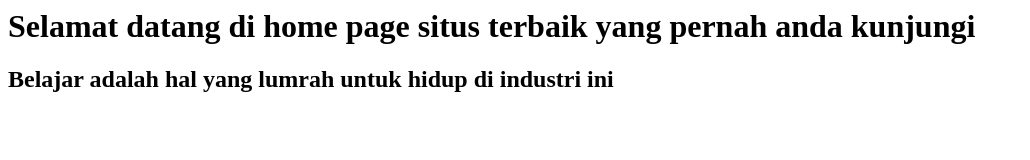
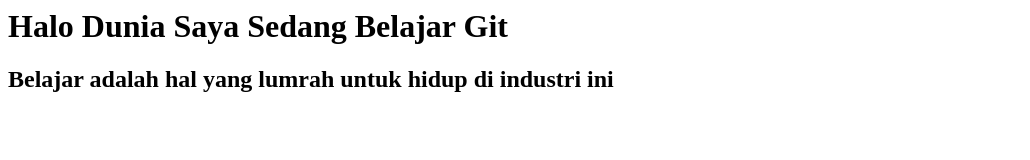
Before and after one commit to TribuanaTunggaDewa/belajar_git, a plain HTML site: page index.html in a window 1280 px wide. Shown: the whole page, without its empty margins (0-1030 px from the left). Drawn offline with Linux system fonts and the light colour scheme.

Commit message:
membandingkan isi file setelah revisi

```diff
--- a/index.html
+++ b/index.html
@@ -4,7 +4,7 @@
 		<title>Home</title>
 	</head>
 	<body>
-		<h1>Selamat datang di home page situs terbaik yang pernah anda kunjungi</h1>
+		<h1>Halo Dunia Saya Sedang Belajar Git</h1>
 		<h2>Belajar adalah hal yang lumrah untuk hidup di industri ini</h2>
 	</body
 </html>
```
